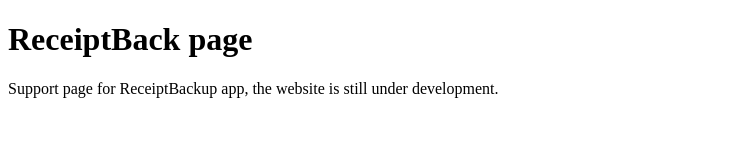
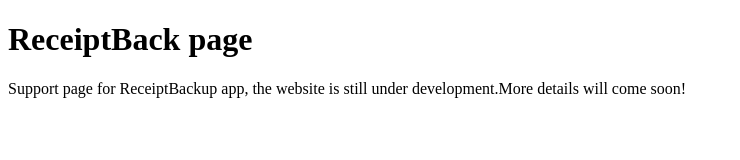
Before and after one commit to wfdong/ReceiptBackup, a plain HTML site: page index.html in a window 1280 px wide. Shown: the whole page, without its empty margins (0-740 px from the left). Drawn offline with Linux system fonts and the light colour scheme.

Commit message:
Update index.html

```diff
--- a/index.html
+++ b/index.html
@@ -2,6 +2,6 @@
 <html>
 <body>
 <h1>ReceiptBack page</h1>
-<p>Support page for ReceiptBackup app, the website is still under development.</p>
+<p>Support page for ReceiptBackup app, the website is still under development.More details will come soon!</p>
 </body>
 </html>
```
